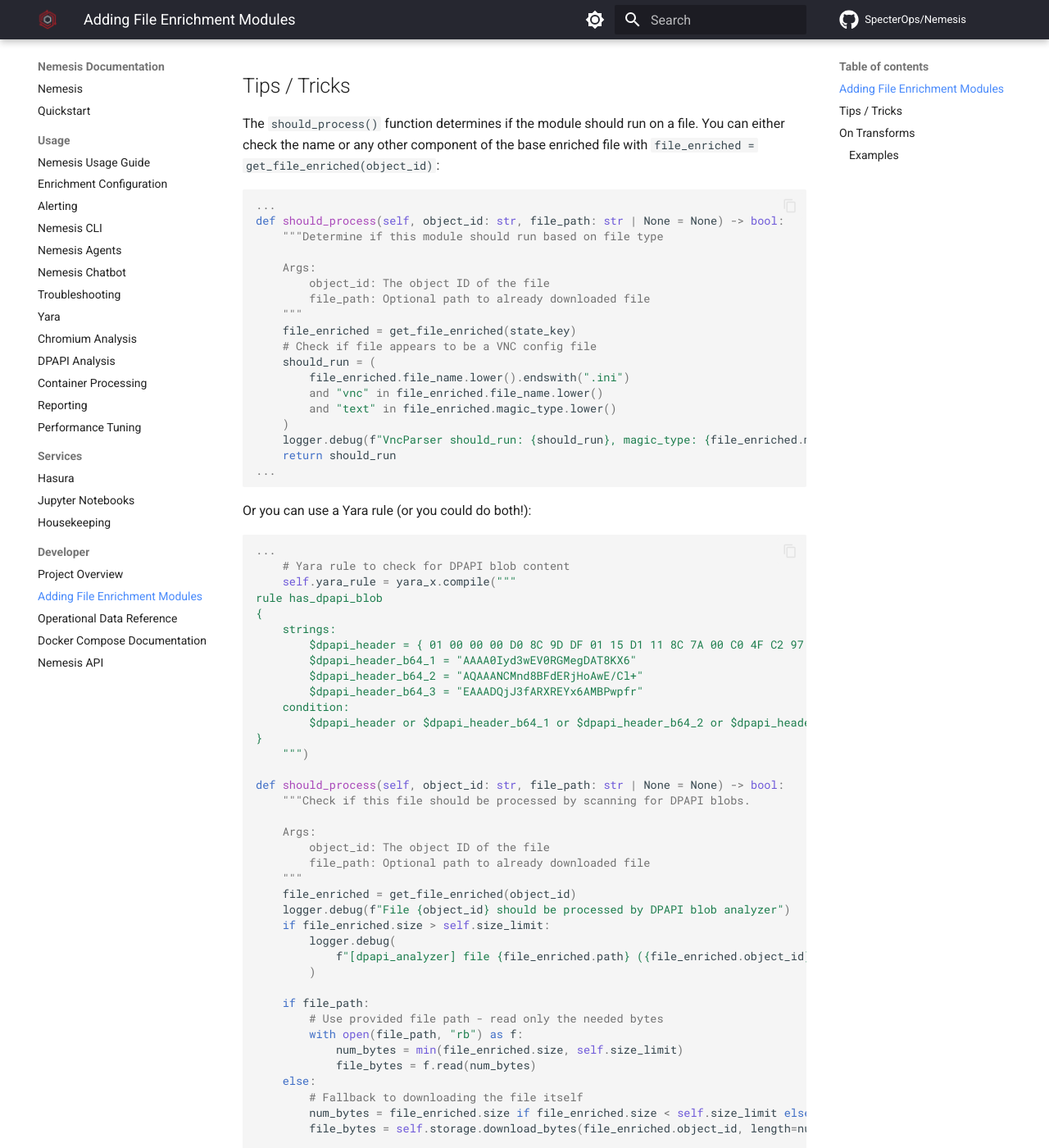
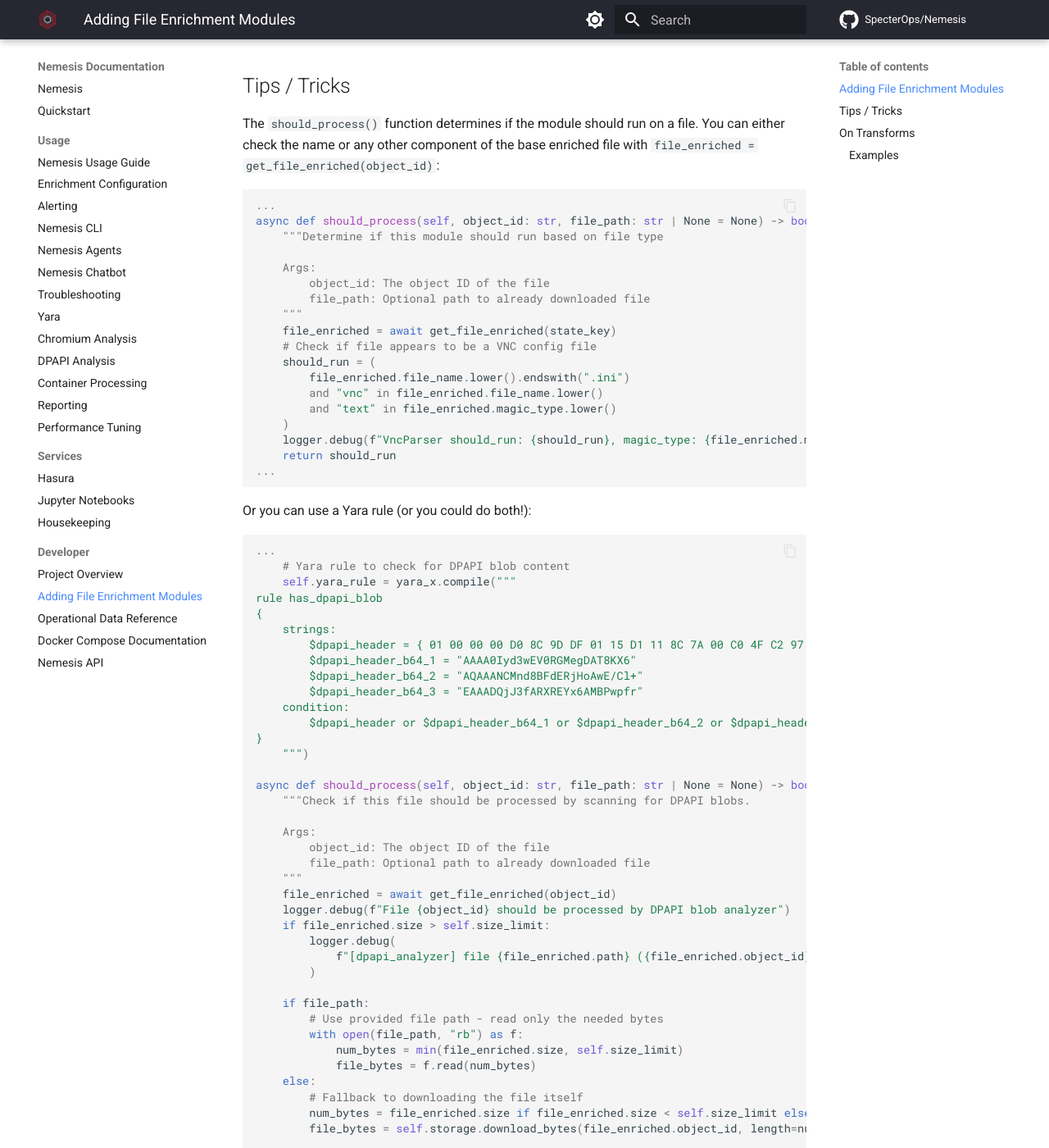
Before and after one commit to SpecterOps/Nemesis, an MkDocs documentation site: the page built from docs/file_enrichment_modules.md, in a window 1280 px wide and 1400 px high, scrolled down 939 px. Shown: the whole window at 82% size. Built offline with MkDocs 1.6.1 and Material for MkDocs 9.7.7, drawn with Linux system fonts in a browser that asks for light colours; comment, search, counter and statistics services are not loaded.

Commit message:
update enrichment modules doc

````diff
--- a/docs/file_enrichment_modules.md
+++ b/docs/file_enrichment_modules.md
@@ -33,14 +33,14 @@
 
 ```python
 ...
-def should_process(self, object_id: str, file_path: str | None = None) -> bool:
+async def should_process(self, object_id: str, file_path: str | None = None) -> bool:
     """Determine if this module should run based on file type
 
     Args:
         object_id: The object ID of the file
         file_path: Optional path to already downloaded file
     """
-    file_enriched = get_file_enriched(state_key)
+    file_enriched = await get_file_enriched(state_key)
     # Check if file appears to be a VNC config file
     should_run = (
         file_enriched.file_name.lower().endswith(".ini")
@@ -70,14 +70,14 @@
 }
     """)
 
-def should_process(self, object_id: str, file_path: str | None = None) -> bool:
+async def should_process(self, object_id: str, file_path: str | None = None) -> bool:
     """Check if this file should be processed by scanning for DPAPI blobs.
 
     Args:
         object_id: The object ID of the file
         file_path: Optional path to already downloaded file
     """
-    file_enriched = get_file_enriched(object_id)
+    file_enriched = await get_file_enriched(object_id)
     logger.debug(f"File {object_id} should be processed by DPAPI blob analyzer")
     if file_enriched.size > self.size_limit:
         logger.debug(
````
